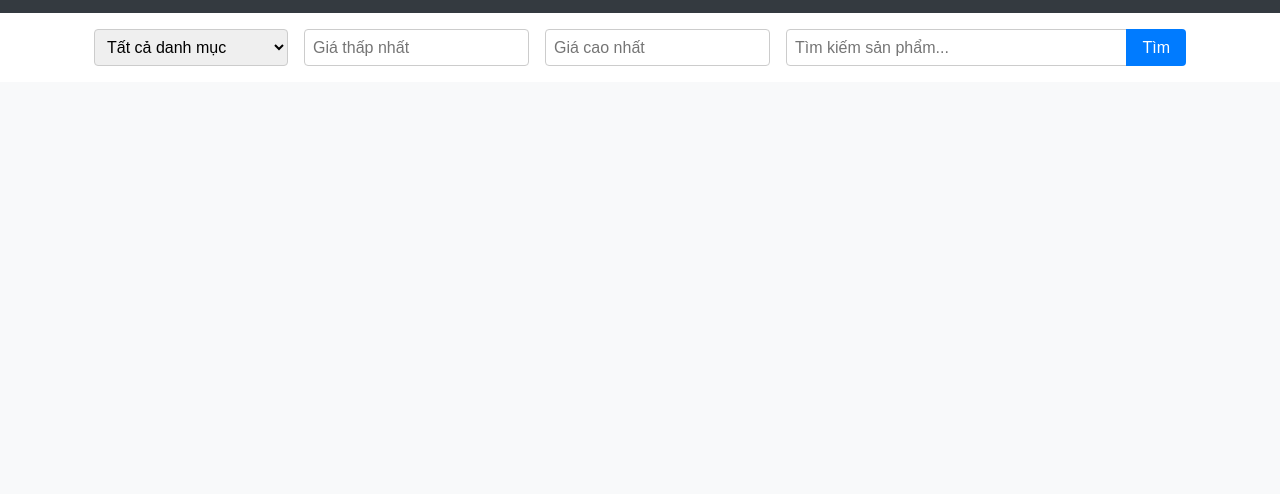
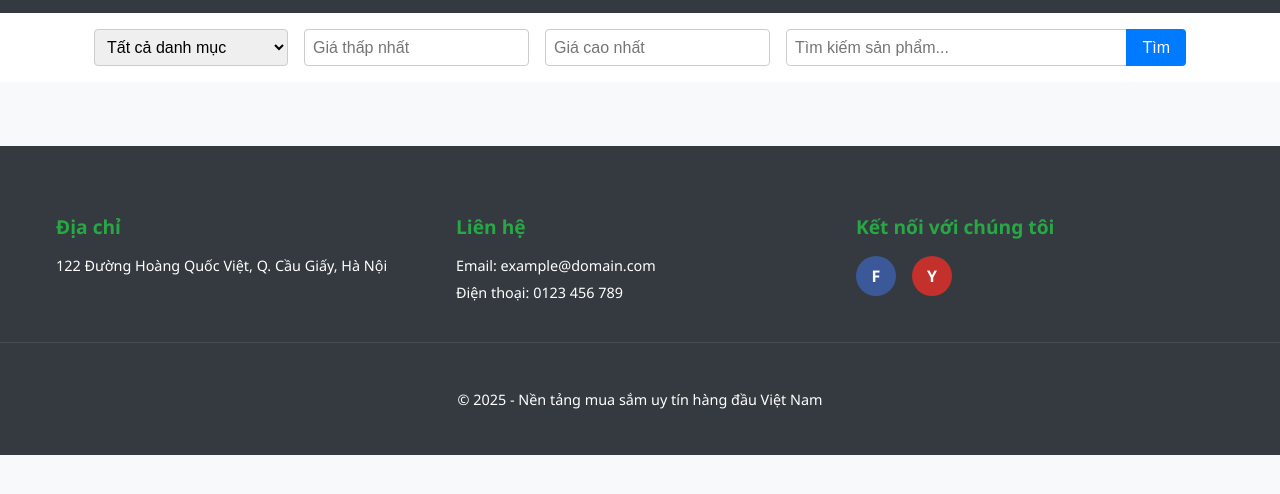
Before and after one commit to tuanduy14/webPrj2025-ptit, a plain HTML site: page index.html in a window 1280 px wide. Shown: the part 62-556 px from the top of the page. Drawn offline with Linux system fonts and the light colour scheme; no server answers.

Commit message:
update footer

```diff
--- a/assets/cart.css
+++ b/assets/cart.css
@@ -84,3 +84,87 @@
     a.back-link:hover {
       text-decoration: underline;
     }
+
+/* Footer Styles */
+.footer {
+    background-color: #343a40;
+    color: white;
+    padding: 2rem 0;
+    margin-top: 2rem;
+    width: 100%;
+    max-width: none;
+}
+
+.footer-container {
+    display: flex;
+    flex-wrap: wrap;
+    justify-content: space-around;
+    max-width: 1200px;
+    margin: 0 auto;
+    padding: 0 1rem;
+}
+
+.footer-section {
+    flex: 1;
+    min-width: 250px;
+    margin: 1rem;
+}
+
+.footer-section h3 {
+    color: #28a745;
+    margin-bottom: 1rem;
+    font-size: 1.2rem;
+}
+
+.footer-section p {
+    margin: 0.5rem 0;
+    font-size: 0.9rem;
+}
+
+.social-icons {
+    display: flex;
+    gap: 1rem;
+    margin-top: 1rem;
+}
+
+.social-icon {
+    display: flex;
+    align-items: center;
+    justify-content: center;
+    width: 40px;
+    height: 40px;
+    background-color: #007bff;
+    color: white;
+    border-radius: 50%;
+    text-decoration: none;
+    transition: background-color 0.3s ease;
+}
+
+.social-icon.facebook {
+    background-color: #3b5998;
+}
+
+.social-icon.youtube {
+    background-color: #c4302b;
+}
+
+.social-icon:hover {
+    background-color: #0056b3;
+    transform: translateY(-3px);
+}
+
+.social-icon.facebook:hover {
+    background-color: #2d4373;
+}
+
+.social-icon.youtube:hover {
+    background-color: #9c261f;
+}
+
+.footer-bottom {
+    text-align: center;
+    padding-top: 2rem;
+    border-top: 1px solid #FFFFFF19;
+    margin-top: 1rem;
+    font-size: 0.9rem;
+}
--- a/assets/style.css
+++ b/assets/style.css
@@ -126,3 +126,85 @@ button:hover {
     font-size: 1.2rem;
     color: #666;
 }
+
+/* Footer Styles */
+.footer {
+    background-color: #343a40;
+    color: white;
+    padding: 2rem 0;
+    margin-top: 2rem;
+}
+
+.footer-container {
+    display: flex;
+    flex-wrap: wrap;
+    justify-content: space-around;
+    max-width: 1200px;
+    margin: 0 auto;
+    padding: 0 1rem;
+}
+
+.footer-section {
+    flex: 1;
+    min-width: 250px;
+    margin: 1rem;
+}
+
+.footer-section h3 {
+    color: #28a745;
+    margin-bottom: 1rem;
+    font-size: 1.2rem;
+}
+
+.footer-section p {
+    margin: 0.5rem 0;
+    font-size: 0.9rem;
+}
+
+.social-icons {
+    display: flex;
+    gap: 1rem;
+    margin-top: 1rem;
+}
+
+.social-icon {
+    display: flex;
+    align-items: center;
+    justify-content: center;
+    width: 40px;
+    height: 40px;
+    background-color: #007bff;
+    color: white;
+    border-radius: 50%;
+    text-decoration: none;
+    transition: background-color 0.3s ease;
+}
+
+.social-icon.facebook {
+    background-color: #3b5998;
+}
+
+.social-icon.youtube {
+    background-color: #c4302b;
+}
+
+.social-icon:hover {
+    background-color: #0056b3;
+    transform: translateY(-3px);
+}
+
+.social-icon.facebook:hover {
+    background-color: #2d4373;
+}
+
+.social-icon.youtube:hover {
+    background-color: #9c261f;
+}
+
+.footer-bottom {
+    text-align: center;
+    padding-top: 2rem;
+    border-top: 1px solid #FFFFFF19;
+    margin-top: 1rem;
+    font-size: 0.9rem;
+}
--- a/index.html
+++ b/index.html
@@ -5,6 +5,7 @@
   <meta name="viewport" content="width=device-width, initial-scale=1" />
   <title>Danh sách sản phẩm</title>
   <link rel="stylesheet" href="assets/style.css">
+  <script defer src="main.js"></script>
 </head>
 <body>
   <header id="pageHeader" style="display: flex; justify-content: space-between; align-items: center; padding: 1rem;">
@@ -40,6 +41,29 @@
   </div>
   <div id="noResults" style="display:none;">Không tìm thấy sản phẩm phù hợp.</div>
 
-  <script src="main.js"></script>
+  <footer class="footer">
+    <div class="footer-container">
+      <div class="footer-section">
+        <h3>Địa chỉ</h3>
+        <p>122 Đường Hoàng Quốc Việt, Q. Cầu Giấy, Hà Nội</p>
+      </div>
+      <div class="footer-section">
+        <h3>Liên hệ</h3>
+        <p>Email: example@domain.com</p>
+        <p>Điện thoại: 0123 456 789</p>
+      </div>
+      <div class="footer-section">
+        <h3>Kết nối với chúng tôi</h3>
+        <div class="social-icons">
+          <a href="https://www.facebook.com/nguyen.kha.trung.2025" class="social-icon facebook" title="Facebook"><b>F</b></a>
+          <a href="https://www.youtube.com/@nguyentrung.1011" class="social-icon youtube" title="YouTube"><b>Y</b></a>
+        </div>
+      </div>
+    </div>
+    <div class="footer-bottom">
+      <p>&copy; 2025 - Nền tảng mua sắm uy tín hàng đầu Việt Nam</p>
+    </div>
+  </footer>
+
 </body>
 </html>
```
Also changed, not shown: cart.html (+24 -0 lines), product.html (+24 -0 lines).
